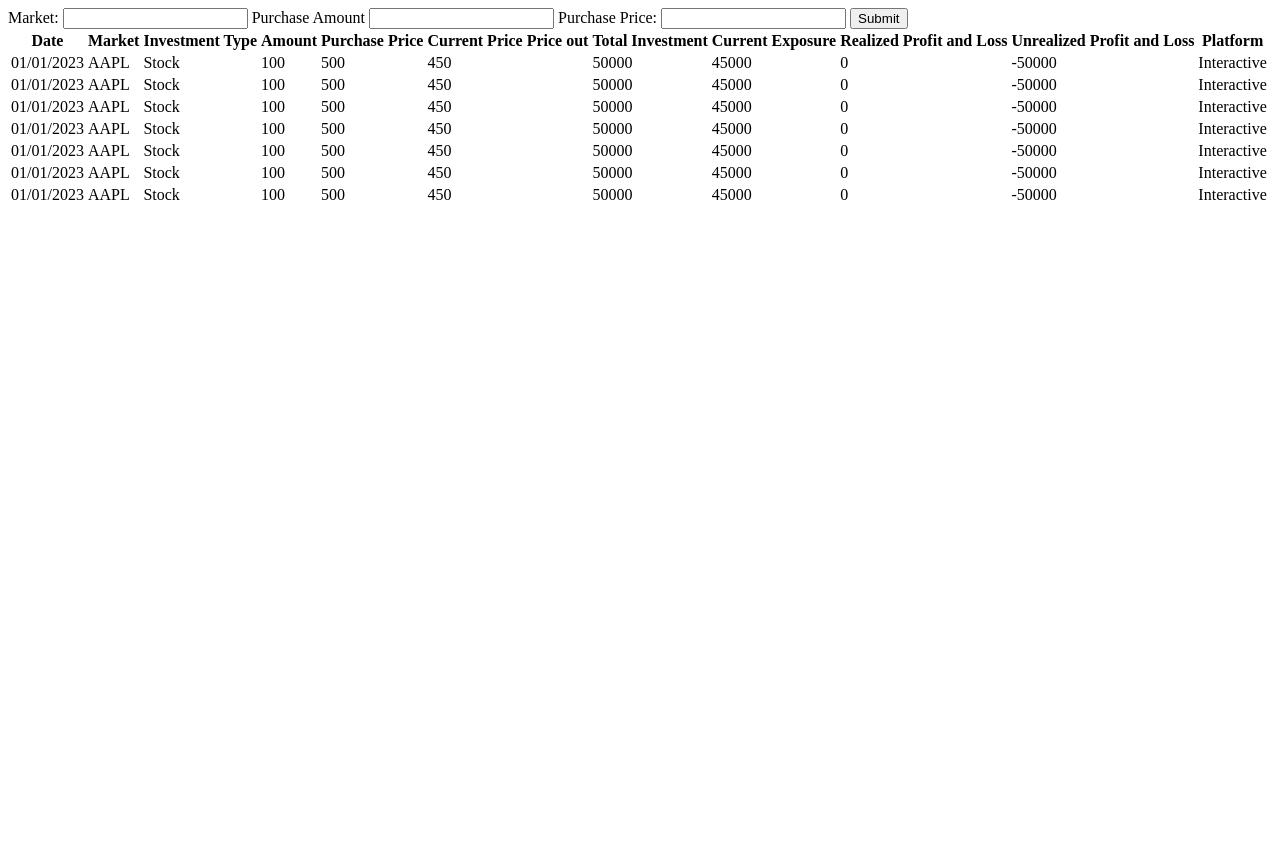
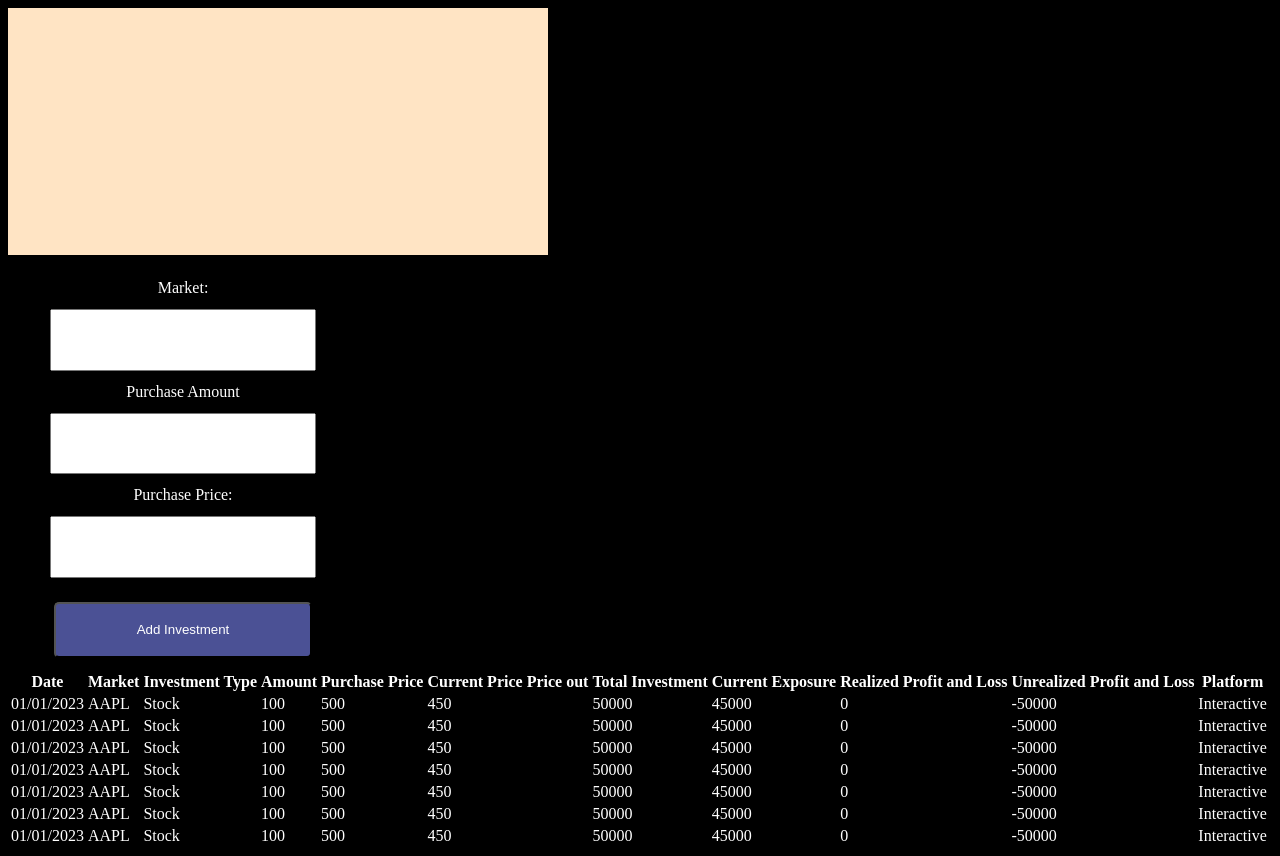
Before and after one commit to enkhee1117/portfolio_tracker, a plain HTML site: page index.html in a window 1280 px wide. Before the commit the page ends 800 px from the top, so only its background shows below. Drawn offline with Linux system fonts and the light colour scheme.

Commit message:
added some styling

```diff
--- a/index.html
+++ b/index.html
@@ -7,23 +7,30 @@
     <title>Portfolio Tracker</title>
     <!-- connect to script.js -->
     <script src="script.js"></script>
+    <!-- connect css styles -->
+    <link rel="stylesheet" href="style.css">
 </head>
 <body>
 
+    <div class="container">
+
+        <section>
             <!-- Portfolio chart -->
-    <div id="chart"></div>
+            <div id="chart" class="chart"></div>
 
-    <!-- Form that accepts stock portfolio information, vertical  -->
+            <!-- Form that accepts stock portfolio information make it vertical  -->
 
-    <form>
+            <form class="form">
                 <label for="stock">Market:</label>
                 <input type="text" name="market" id="market">
                 <label for="shares">Purchase Amount</label>
                 <input type="text" name="shares" id="shares">
                 <label for="price">Purchase Price:</label>
                 <input type="text" name="price" id="price">
-        <input type="submit" value="Submit">
+                <input type="submit" value="Add Investment" class="button">
             </form>
+        </section>
+
 
 <!-- Table that shows all trading history of stocks and cryptocurrencies -->
     <table>
@@ -141,6 +148,10 @@
         </tr>
     </table>
 
+    </div>
+
+
+
 
 </body>
 </html>
--- /dev/null
+++ b/style.css
@@ -0,0 +1,46 @@
+body {
+    background-color: #000;
+}
+
+.container {
+    width: 100%;
+    height: 100%;
+}
+
+/* make all texts white */
+body, p, h1, h2, h3, h4, h5, h6, a, li, span, div, input, textarea, select, button {
+    color: #fff;
+}
+
+.chart {
+    width: 540px;
+    height: 247px;
+    background-color: bisque;
+}
+
+.button {
+    /* make button purple with round corners */
+    background-color: #4B5195;
+    border-radius: 5px;
+    width: 258px;
+    height: 46px;
+}
+
+/* make inputs vertically stacked using flex */
+.form {
+    display: flex;
+    flex-direction: column;
+    /* max width 350px */
+    max-width: 350px;
+    height: 391px;
+    /* make elements aligned center */
+    align-items: center;
+    padding-top: 24px;
+}
+
+.form input {
+    margin: 12px 0px 12px 0px;
+    width: 258px;
+    height: 61px    ;
+
+}
```
Lines whose indentation alone changed are shown as unchanged.
